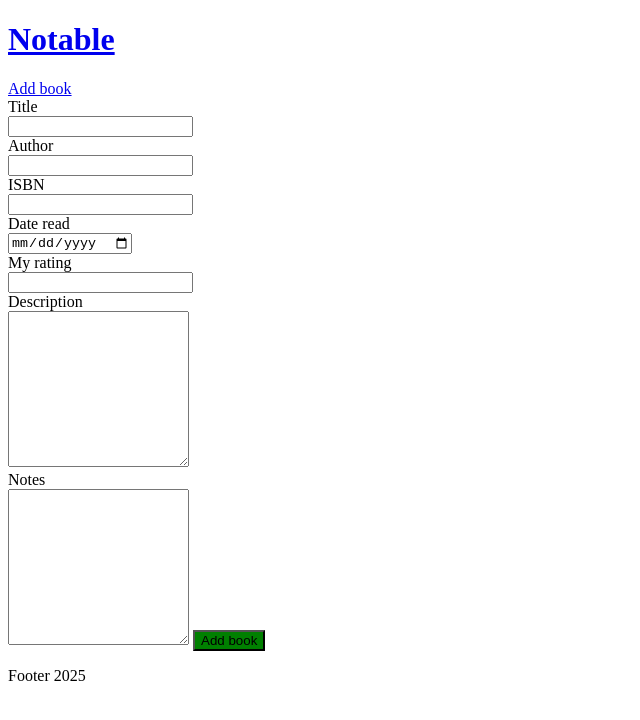
After one commit to andreeadracovita/book-notes, a Node server app: page /new in a window 1280 px wide. The commit adds this page. Shown: the top 720 px of the page, without its empty margins (0-640 px from the left). Run offline with Node 20, Linux system fonts and the light colour scheme.

Commit message:
Add individual book page, edit page, change header links, implement CRUD

```diff
--- a/index.js
+++ b/index.js
@@ -18,7 +18,6 @@ db.connect();
 app.use(bodyParser.urlencoded({ extended: true }));
 app.use(express.static("public"));
 
-let books = [];
 let orderBy = "title";
 
 async function fetchData() {
@@ -32,32 +31,149 @@ async function fetchData() {
 			result = await db.query("SELECT * FROM books ORDER BY rating DESC");
 
 		}
-		books = result.rows;
+		return result.rows;
+	} catch (err) {
+		console.error(err);
+		return [];
+	}
+}
+
+async function fetchDataById(id) {
+	try {
+		const result = await db.query("SELECT * FROM books WHERE id = $1", [id]);
+		if (result && result.rows.length === 1) {
+			return result.rows[0];
+		} else {
+			return undefined;
+		}
+	} catch (err) {
+		console.error(err);
+		return undefined;
+	}
+}
+
+async function addData(data) {
+	const { id, title, author, isbn, date_read, rating, short_description, notes } = data;
+	if (!title || !author || !isbn || !date_read) {
+		return undefined;
+	}
+	try {
+		const result = await db.query(`
+			INSERT INTO books (title, author, isbn, short_description, notes, rating, date_read)
+			VALUES ($1, $2, $3, $4, $5, $6, $7)
+			RETURNING id;
+			`,
+			[title, author, isbn, short_description || null, notes || null, rating || null, new Date(date_read).toISOString().slice(0, 10)]
+		);
+		if (result && result.rows.length === 1) {
+			return result.rows[0];
+		}
+	} catch (err) {
+		console.error(err);
+		return undefined;
+	}
+}
+
+async function updateDataWithId(id, data) {
+	const { title, author, isbn, date_read, rating, short_description, notes } = data;
+	console.log(data);
+	if (!id || !title || !author || !isbn || !date_read) {
+		console.log("Missing info");
+		return;
+	}
+	console.log("Updating book with id", id);
+	try {
+		await db.query(`
+			UPDATE books
+			SET title=$1, author=$2, isbn=$3, short_description=$4, notes=$5, rating=$6, date_read=$7
+			WHERE id = $8;
+		`,
+		[title, author, isbn, short_description, notes, rating, date_read, id]
+		);
+		console.log("Book updated successfully!");
 	} catch (err) {
 		console.error(err);
 	}
 }
 
+async function removeData(id) {
+	try {
+		await db.query("DELETE FROM books WHERE id = $1", [id]);
+	} catch (err) {
+		console.error(err);
+	}
+}
+
+// Route to render the landing page
 app.get("/", async (req, res) => {
-	await fetchData();
+	const books = await fetchData();
 	res.render("index.ejs", {
 		books
 	});
 });
 
-app.get("/book/:id", (req, res) => {
-	const id = parseInt(req.params.id);
-	const foundBook = books.find(book => book.id == id);
-	res.render("book.ejs", {
-		book: foundBook
-	});
-});
-
+// Change ordering for books on the landing page
 app.post("/order", (req, res) => {
 	orderBy = req.body["order"];
 	res.redirect("/");
 });
 
+// Route to render the edit page
+app.get("/new", (req, res) => {
+	res.render("edit.ejs");
+});
+
+// Route to render a specific book page by id
+app.get("/book/:id", async (req, res) => {
+	const id = parseInt(req.params.id);
+	const foundBook = await fetchDataById(id);
+	// console.log(foundBook, id);
+	if (foundBook) {
+		res.render("book.ejs", {
+			book: foundBook
+		});
+	} else {
+		res.redirect("/");
+	}
+});
+
+// Create a new book
+app.post("/add", async (req, res) => {
+	const newBook = req.body;
+	const result = await addData(req.body);
+	if (result) {
+		res.redirect(`/book/${ result.id }`);
+	} else {
+		console.log("The book could not be added");
+		res.redirect("/new");
+	}
+});
+
+// Edit/save/remove book with specific id
+app.post("/edit/:id", async (req, res) => {
+	const id = parseInt(req.params.id);
+	if (req.body["action"] === "edit") {
+		// Route to render book edit page
+		// console.log("Edit book with id", id);
+		const foundBook = await fetchDataById(id);
+		if (foundBook) {
+			res.render("edit.ejs", {
+				book: foundBook
+			});
+		} else {
+			res.redirect(`/book/${ id }`);
+		}
+	} else if (req.body["action"] === "save") {
+		// Save edit for book by id
+		await updateDataWithId(id, req.body);
+		res.redirect(`/book/${ id }`);
+	} else if (req.body["action"] === "remove") {
+		// Remove book by id
+		removeData(id);
+		res.redirect("/");
+	}
+});
+
 app.listen(port, () => {
 	console.log(`Server running on port ${port}`);
 });
--- /dev/null
+++ b/public/styles/main.css
@@ -0,0 +1,3 @@
+input, label {
+    display: block;
+}
--- /dev/null
+++ b/views/edit.ejs
@@ -0,0 +1,66 @@
+<!DOCTYPE html>
+<html lang="en">
+	<head>
+	  <meta charset="UTF-8">
+	  <meta name="viewport" content="width=device-width, initial-scale=1.0">
+	  <title>Notable</title>
+	  <link rel="stylesheet" href="/styles/main.css">
+	</head>
+
+	<body>
+		<%- include('partials/header.ejs'); -%>
+
+		<% if (locals.book) { %>
+			<!-- Edit/remove book -->
+			<form method="post" action="/edit/<%= book.id %>">
+				<img src="https://covers.openlibrary.org/b/isbn/<%= book.isbn %>-M.jpg" />
+				<label for="title">Title</label>
+				<input id="title" type="text" name="title" value="<%= book.title %>">
+
+				<label for="author">Author</label>
+				<input id="author" type="text" name="author" value="<%= book.author %>">
+
+				<label for="isbn">ISBN</label>
+				<input id="isbn" type="text" name="isbn" value="<%= book.isbn %>">
+				<label for="date_read">Date read</label>
+				<input id="date_read" type="date" name="date_read" value="<%= new Date(book.date_read).toISOString().slice(0, 10) %>">
+				<label for="rating">My rating</label>
+				<input id="rating" type="number" name="rating" value="<%= book.rating %>">
+
+				<label for="short_description">Description</label>
+			    <textarea id="short_description" name="short_description" rows="10"><%= book.short_description %></textarea>
+			    <label for="notes">Notes</label>
+			    <textarea id="notes" name="notes" rows="10"><%= book.notes %></textarea>
+
+			    <button style="background: green" name="action" value="save">Save</button><br />
+			    <button style="background: orange" name="action" value="remove">Remove</button>
+			</form>
+		<% } else { %>
+			<!-- New book -->
+			<form method="post" action="/add">
+				<label for="title">Title</label>
+				<input id="title" type="text" name="title">
+
+				<label for="author">Author</label>
+				<input id="author" type="text" name="author">
+
+				<label for="isbn">ISBN</label>
+				<input id="isbn" type="text" name="isbn">
+				<label for="date_read">Date read</label>
+				<input id="date_read" type="date" name="date_read">
+				<label for="rating">My rating</label>
+				<input id="rating" type="number" name="rating">
+
+				<label for="short_description">Description</label>
+			    <textarea id="short_description" name="short_description" rows="10"></textarea>
+			    <label for="notes">Notes</label>
+			    <textarea id="notes" name="notes" rows="10"></textarea>
+
+			    <button style="background: green" value="submit">Add book</button>
+			</form>
+		<% } %>
+
+
+		<%- include('partials/footer.ejs'); -%>
+	</body>
+</html>
--- a/views/partials/header.ejs
+++ b/views/partials/header.ejs
@@ -1 +1,2 @@
-<p>Header</p>
+<a href="/"><h1>Notable</h1></a>
+<a href="/new">Add book</a>
```
Also changed, not shown: views/book.ejs (+24 -4 lines), views/index.ejs (+15 -3 lines).
